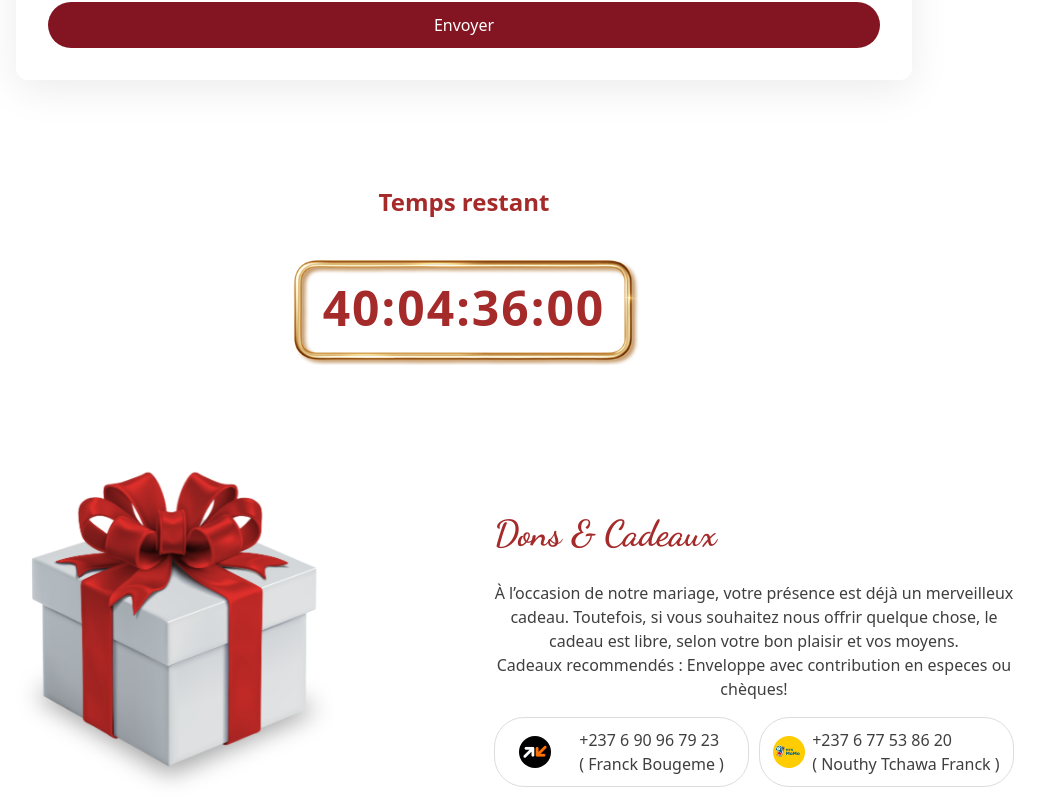
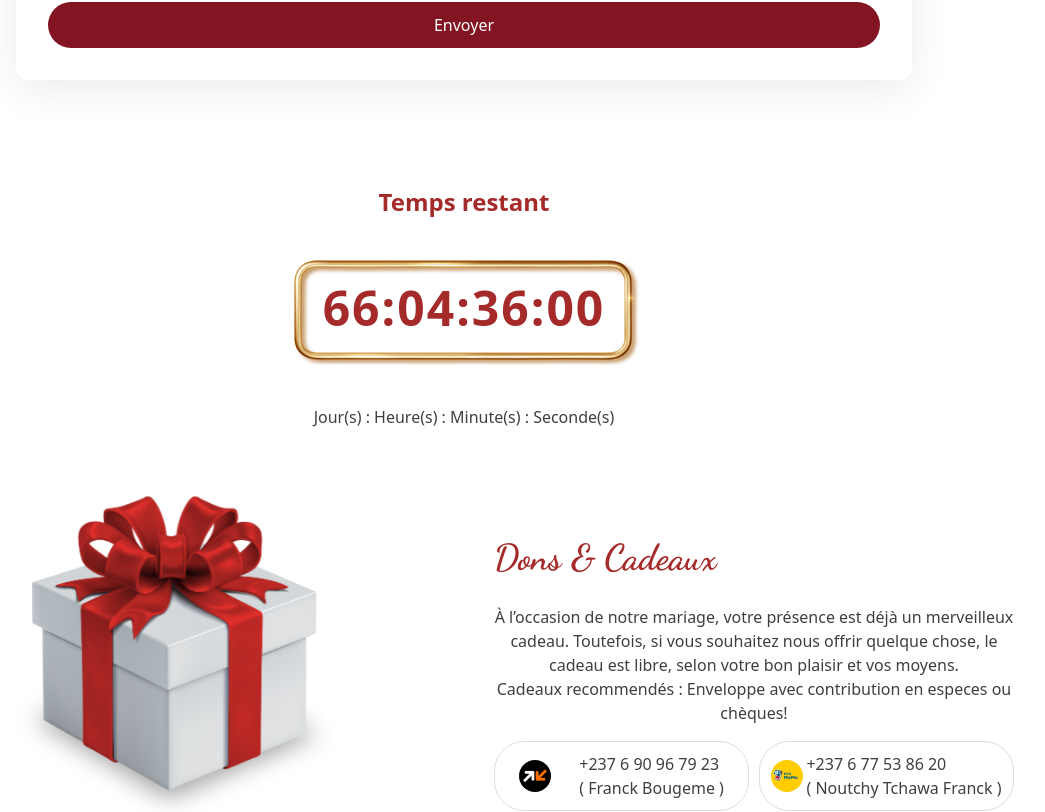
Before and after one commit to ParfaitKF/wedding-site, a React (Vite) app: page / in a window 1280 px wide. Shown: the part 5448-6260 px from the top of the page, without its empty margins (176-1221 px from the left). Built offline with nearby package versions, Linux system fonts and the light colour scheme.

Commit message:
correction du count down et nom Noutchy

```diff
--- a/src/components/CountDown.tsx
+++ b/src/components/CountDown.tsx
@@ -1,7 +1,7 @@
 import { useEffect, useState } from "react"
 import "./CountDown.css"
 
-const weddingDate = new Date('2026-03-23T00:00:00')
+const weddingDate = new Date('2026-04-18T00:00:00')
 
 export default function CountDouwn() {
   const [timeLeft, setTimeLeft] = useState('')
@@ -38,6 +38,7 @@ export default function CountDouwn() {
       <h1 className="time-left" style={{ fontSize: '3rem', letterSpacing: '2px' }}>
         {timeLeft}
       </h1>
+      Jour(s) : Heure(s) : Minute(s) : Seconde(s)
     </section>
   )
 }
--- a/src/components/GiftSection.tsx
+++ b/src/components/GiftSection.tsx
@@ -28,7 +28,7 @@ export default function GiftsSection() {
             <div className="payment-box">
               <img src="./images/Momo.png"/>
               +237 6 77 53 86 20
-              <br/>( Nouthy Tchawa Franck )
+              <br/>( Noutchy Tchawa Franck )
             </div>
           </div>
         </div>
```
